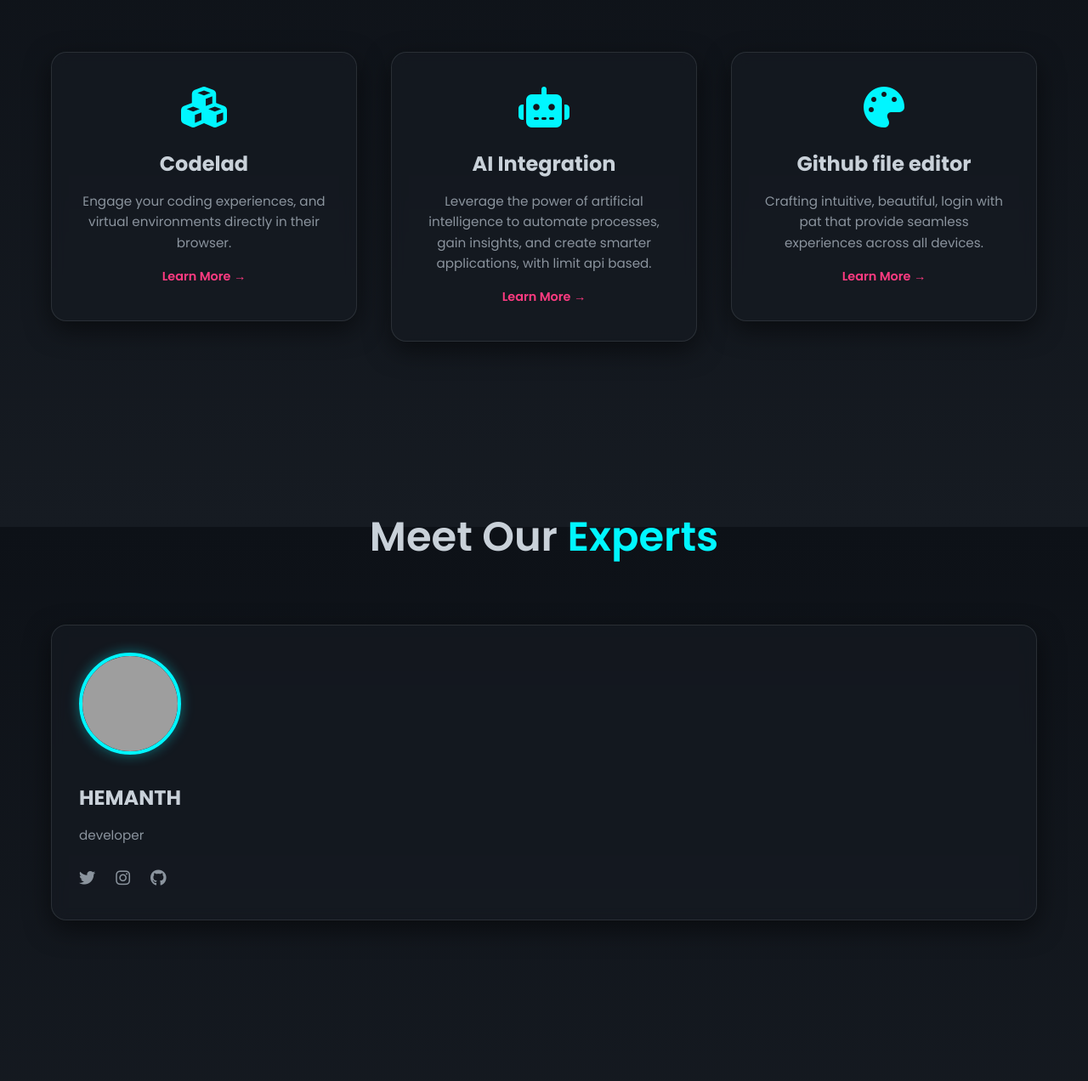
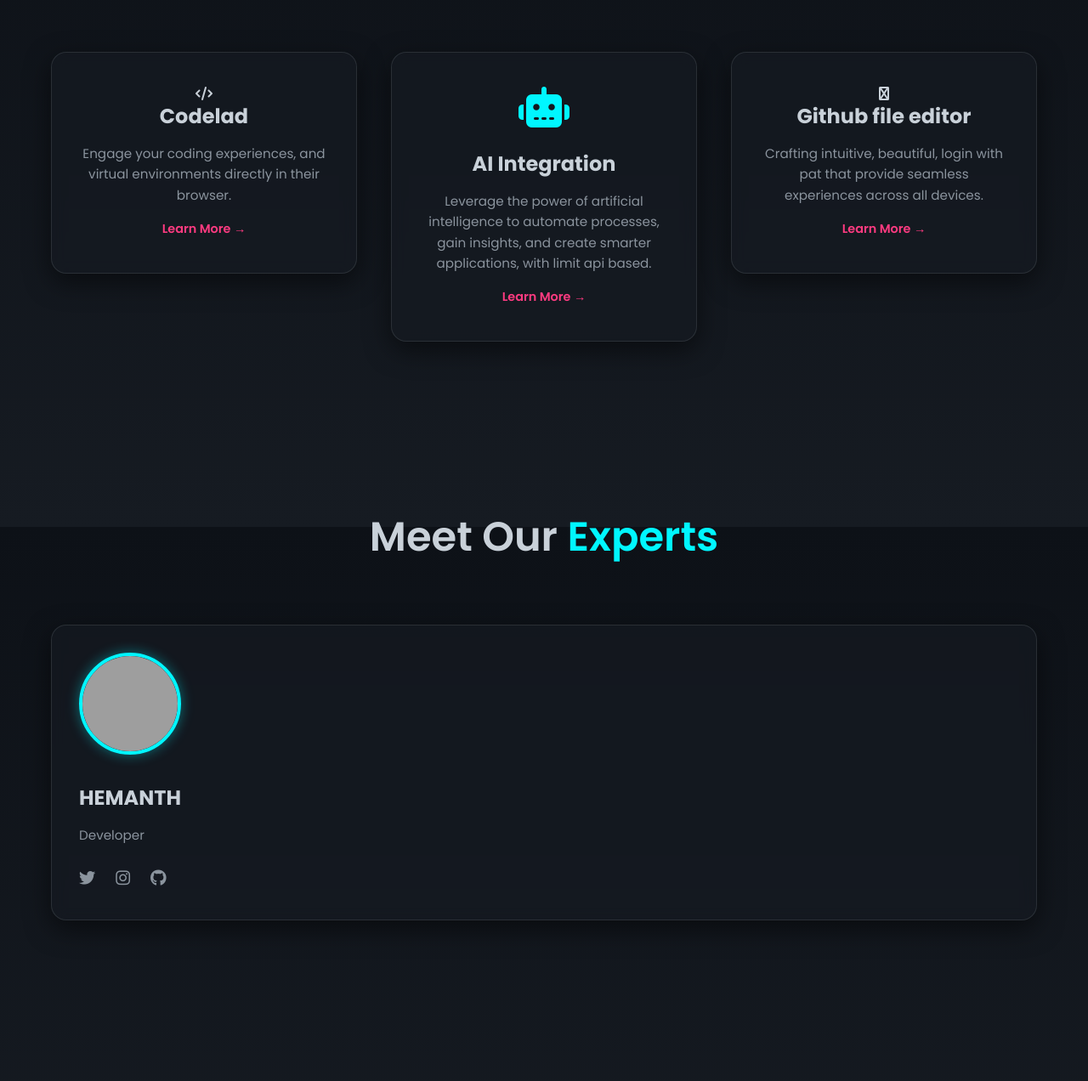
Before and after one commit to Hemanth-2007-24/o4dhome, a plain HTML site: page homepage/frontend/index.html in a window 1280 px wide. Shown: the part 980-2252 px from the top of the page at 85% size. Drawn offline with nearby package versions, Linux system fonts and the light colour scheme; grey boxes are pictures that could not be loaded.

Commit message:
Update index.html

```diff
--- a/homepage/frontend/index.html
+++ b/homepage/frontend/index.html
@@ -93,16 +93,16 @@
         <section id="services" class="section">
             <h2 class="section-title">Our <span>Services</span></h2>
             <div class="card-grid">
-                <a href="c.html" class="card-link tilt-card protected-service-link"><article class="card"><div class="card-content"><i class="fas fa-cubes card-icon"></i><h3>Codelad</h3><p>Engage your coding experiences, and virtual environments directly in their browser.</p><span class="read-more">Learn More <span class="arrow">→</span></span></div></article></a>
+                <a href="c.html" class="card-link tilt-card protected-service-link"><article class="card"><div class="card-content"><i class="fas fa-code"></i><h3>Codelad</h3><p>Engage your coding experiences, and virtual environments directly in their browser.</p><span class="read-more">Learn More <span class="arrow">→</span></span></div></article></a>
                 <a href="ai.html" class="card-link tilt-card protected-service-link"><article class="card"><div class="card-content"><i class="fas fa-robot card-icon"></i><h3>AI Integration</h3><p>Leverage the power of artificial intelligence to automate processes, gain insights, and create smarter applications, with limit api based.</p><span class="read-more">Learn More <span class="arrow">→</span></span></div></article></a>
-                <a href="github1.html" class="card-link tilt-card protected-service-link"><article class="card"><div class="card-content"><i class="fas fa-palette card-icon"></i><h3>Github file editor</h3><p>Crafting intuitive, beautiful, login with pat that provide seamless experiences across all devices.</p><span class="read-more">Learn More <span class="arrow">→</span></span></div></article></a>
+                <a href="github1.html" class="card-link tilt-card protected-service-link"><article class="card"><div class="card-content"><i class="fas fa-github"></i><h3>Github file editor</h3><p>Crafting intuitive, beautiful, login with pat that provide seamless experiences across all devices.</p><span class="read-more">Learn More <span class="arrow">→</span></span></div></article></a>
             </div>
         </section>
 
         <section id="experts" class="section">
             <h2 class="section-title">Meet Our <span>Experts</span></h2>
             <div class="card-grid experts-grid">
-                <div class="card expert-card"><img src="https://open4discuss.nhforums.net/uploads/avatars/1.jpeg?v=1735058052" alt="Expert Hemanth" class="expert-avatar"><h3 class="expert-name">HEMANTH</h3><p class="expert-title">developer</p><div class="expert-socials"><a href="https://x.com/HemanthNagothi"><i class="fab fa-twitter"></i></a><a href="https://www.instagram.com/hemanth__nagothi"><i class="fab fa-instagram"></i></a><a href="https://github.com/Hemanth-2007-24"><i class="fab fa-github"></i></a></div></div>
+                <div class="card expert-card"><img src="https://open4discuss.nhforums.net/uploads/avatars/1.jpeg?v=1735058052" alt="Expert Hemanth" class="expert-avatar"><h3 class="expert-name">HEMANTH</h3><p class="expert-title">Developer</p><div class="expert-socials"><a href="https://x.com/HemanthNagothi"><i class="fab fa-twitter"></i></a><a href="https://www.instagram.com/hemanth__nagothi"><i class="fab fa-instagram"></i></a><a href="https://github.com/Hemanth-2007-24"><i class="fab fa-github"></i></a></div></div>
             </div>
         </section>
 
@@ -173,11 +173,11 @@
 
     <footer class="main-footer">
         <div class="footer-content">
-            <div class="footer-section"><h4>About O4D</h4><p>O4D is a collective of designers, developers, and strategists dedicated to pushing the boundaries of digital innovation.</p></div>
+            <div class="footer-section"><h4>About O4D</h4><p>O4D is a collective of developers, and strategists dedicated to pushing the boundaries of digital innovation.</p></div>
             <div class="footer-section"><h4>Quick Links</h4><ul><li><a href="#hero">Home</a></li><li><a href="#services">Services</a></li><li><a href="#experts">Experts</a></li><li><a href="#contact">Contact</a></li></ul></div>
             <div class="footer-section"><h4>Connect With Us</h4><div class="social-icons"><a href="https://x.com/open4discuss" class="social-btn"><i class="fab fa-twitter"></i></a><a href="https://www.instagram.com/open4discuss/" class="social-btn"><i class="fab fa-instagram"></i></a><a href="https://www.youtube.com/@Open4Discuss" class="social-btn"><i class="fab fa-youtube"></i></a></div>
         </div>
-        <div class="footer-bottom">© 2024 O4D - Open for Discussion. All Rights Reserved.</div>
+        <div class="footer-bottom">© 2024 O4D - Open 4 Discuss. All Rights Reserved.</div>
     </footer>
 
     <div class="toast-notification"></div>
```
